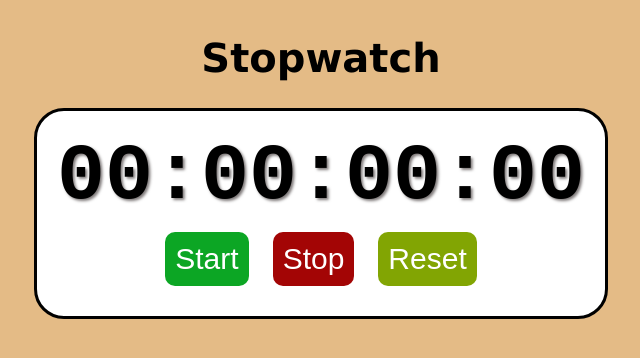
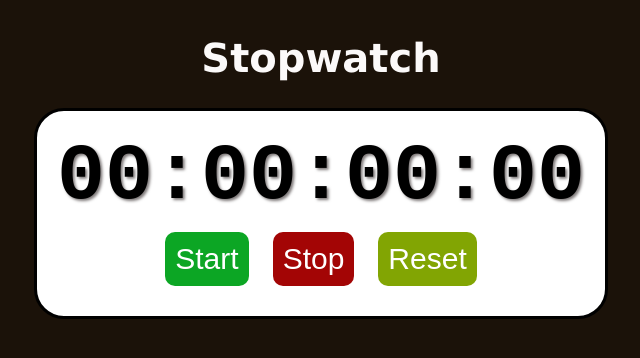
Before and after one commit to shaunik123/stopwatch, a plain HTML site: page index.html in a window 1280 px wide. Shown: the whole page, without its empty margins (319-959 px from the left). Drawn offline with Linux system fonts and the light colour scheme.

Commit message:
Background and heading colours changed

```diff
--- a/style.css
+++ b/style.css
@@ -1,5 +1,5 @@
 body {
-  background-color: hsl(34, 64%, 71%);
+  background-color: hsl(32, 49%, 7%);
   display: flex;
   flex-direction: column;
   align-items: center;
@@ -9,7 +9,7 @@ body {
   font-family: Verdana;
   font-size: 2.5em;
   font-weight: bolder;
-  color: hsl(0, 0%, 0%);
+  color: hsl(0, 17%, 98%);
 }
 
 #container {
```
